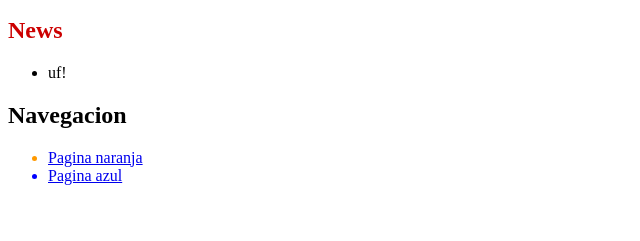
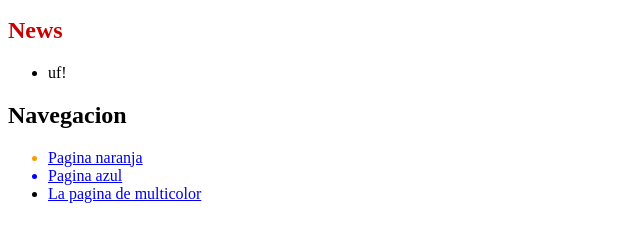
Before and after one commit to beeva-marcosromero/myrepo, a plain HTML site: page index.html in a window 1280 px wide. Shown: the part 101-342 px from the top of the page, without its empty margins (0-640 px from the left). Drawn offline with Linux system fonts and the light colour scheme.

Commit message:
Añadiendo la hoja de estilos a arco.html

```diff
--- a/index.html
+++ b/index.html
@@ -21,6 +21,9 @@
   <li style="color: #00F">
     <a href="azul.html">Pagina azul</a>
   </li>
+  <li>
+    <a href="arco.html">La pagina de multicolor</a>
+</li>
 </ul>
 </body>
 </html>
```
Also changed, not shown: arco.html (+1 -0 lines).
